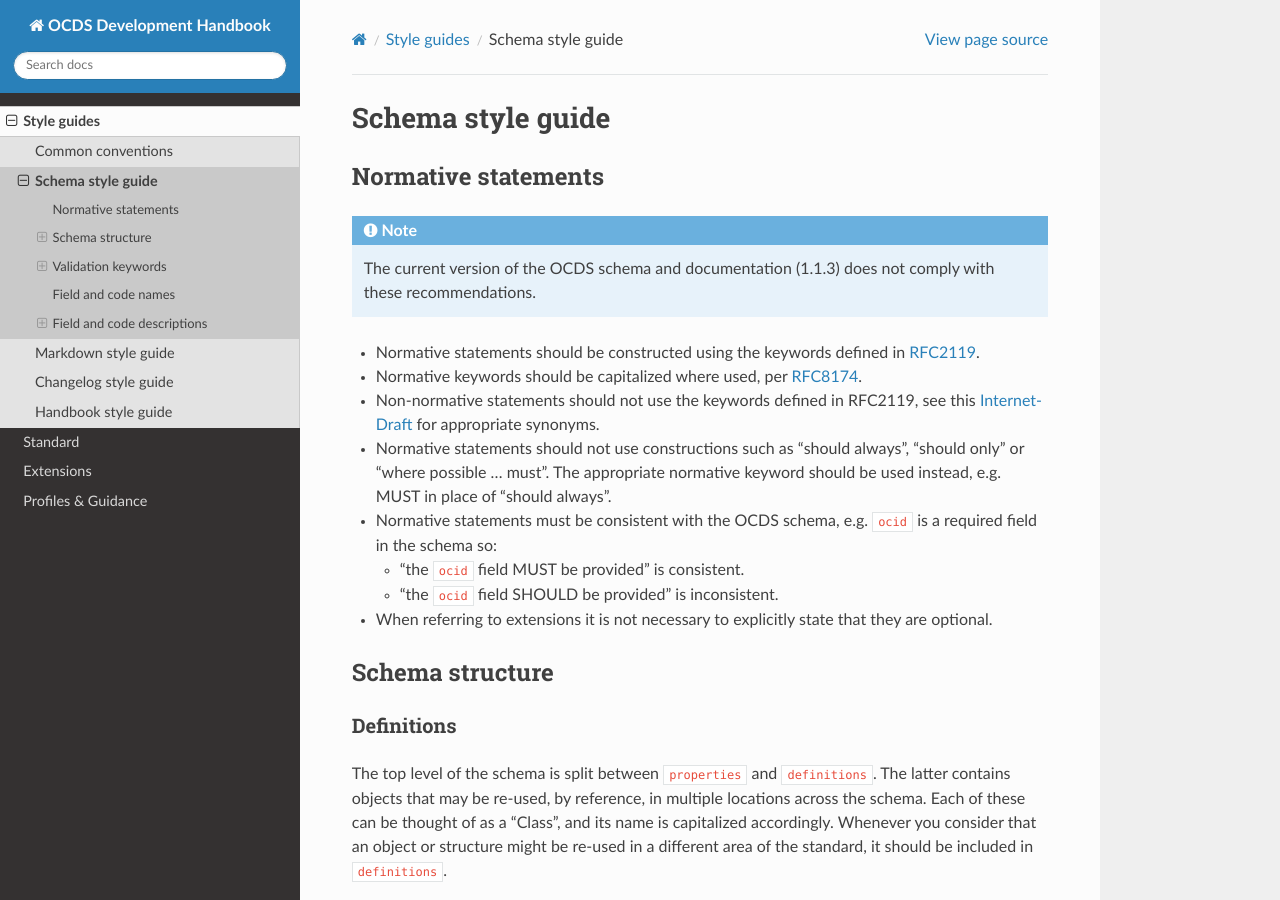
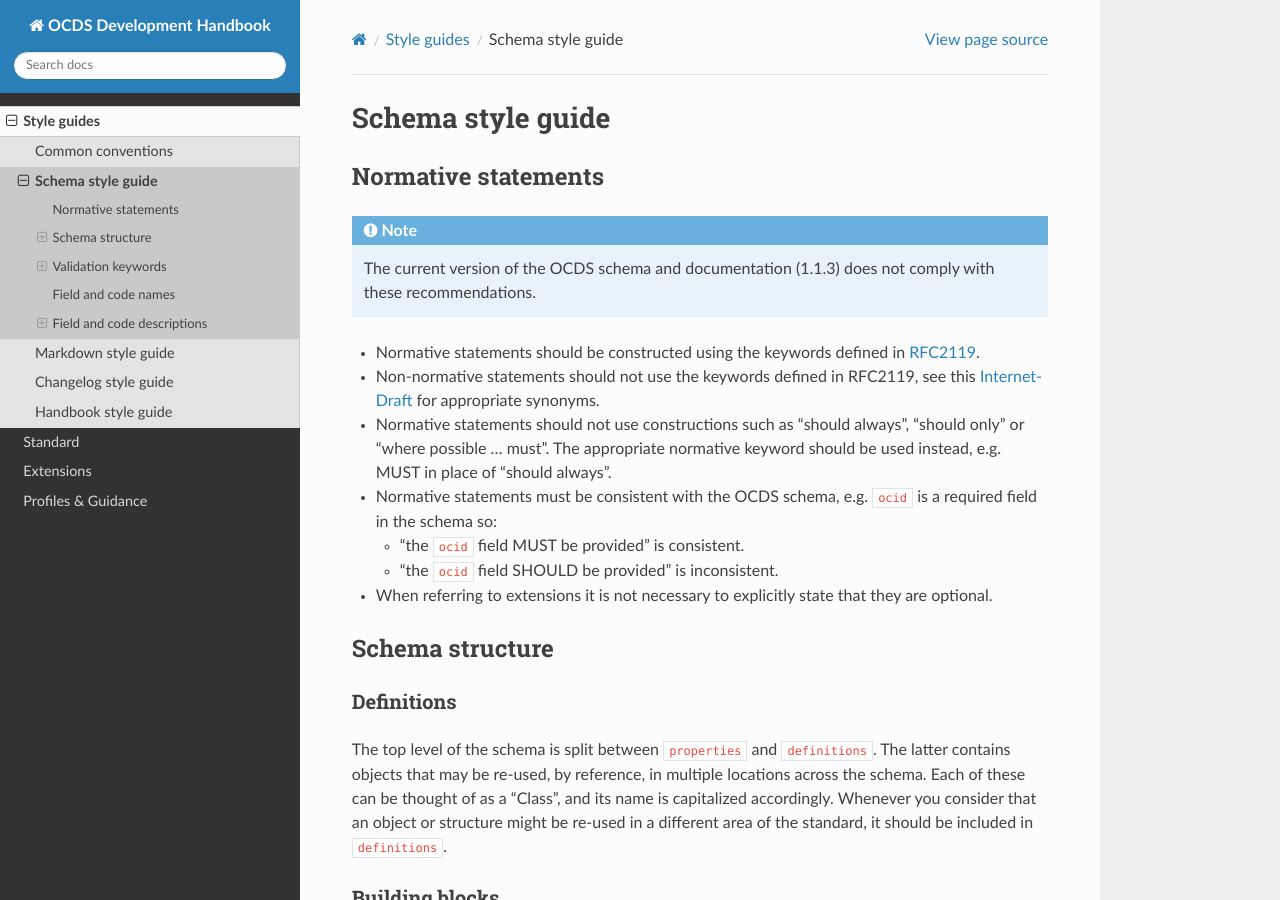
Before and after one commit to open-contracting/standard-development-handbook, a Sphinx documentation site: the page built from docs/meta/schema_style_guide.rst, in a window 1280 px wide and 900 px high. Built offline with Sphinx 7.4.7 and the Read the Docs theme 2.0.0, drawn with Linux system fonts in a browser that asks for light colours.

Commit message:
meta/schema_style_guide: Remove rule about capitalized normative keywords

```diff
--- a/docs/meta/schema_style_guide.rst
+++ b/docs/meta/schema_style_guide.rst
@@ -8,7 +8,6 @@
    The current version of the OCDS schema and documentation (1.1.3) does not comply with these recommendations.
 
 -  Normative statements should be constructed using the keywords defined in `RFC2119 <https://tools.ietf.org/html/rfc2119>`__.
--  Normative keywords should be capitalized where used, per `RFC8174 <https://tools.ietf.org/html/rfc8174>`__.
 -  Non-normative statements should not use the keywords defined in RFC2119, see this `Internet-Draft <https://tools.ietf.org/html/draft-hansen-nonkeywords-non2119-04>`__ for appropriate synonyms.
 -  Normative statements should not use constructions such as "should always", "should only" or "where possible … must". The appropriate normative keyword should be used instead, e.g. MUST in place of "should always".
 -  Normative statements must be consistent with the OCDS schema, e.g. ``ocid`` is a required field in the schema so:
```
